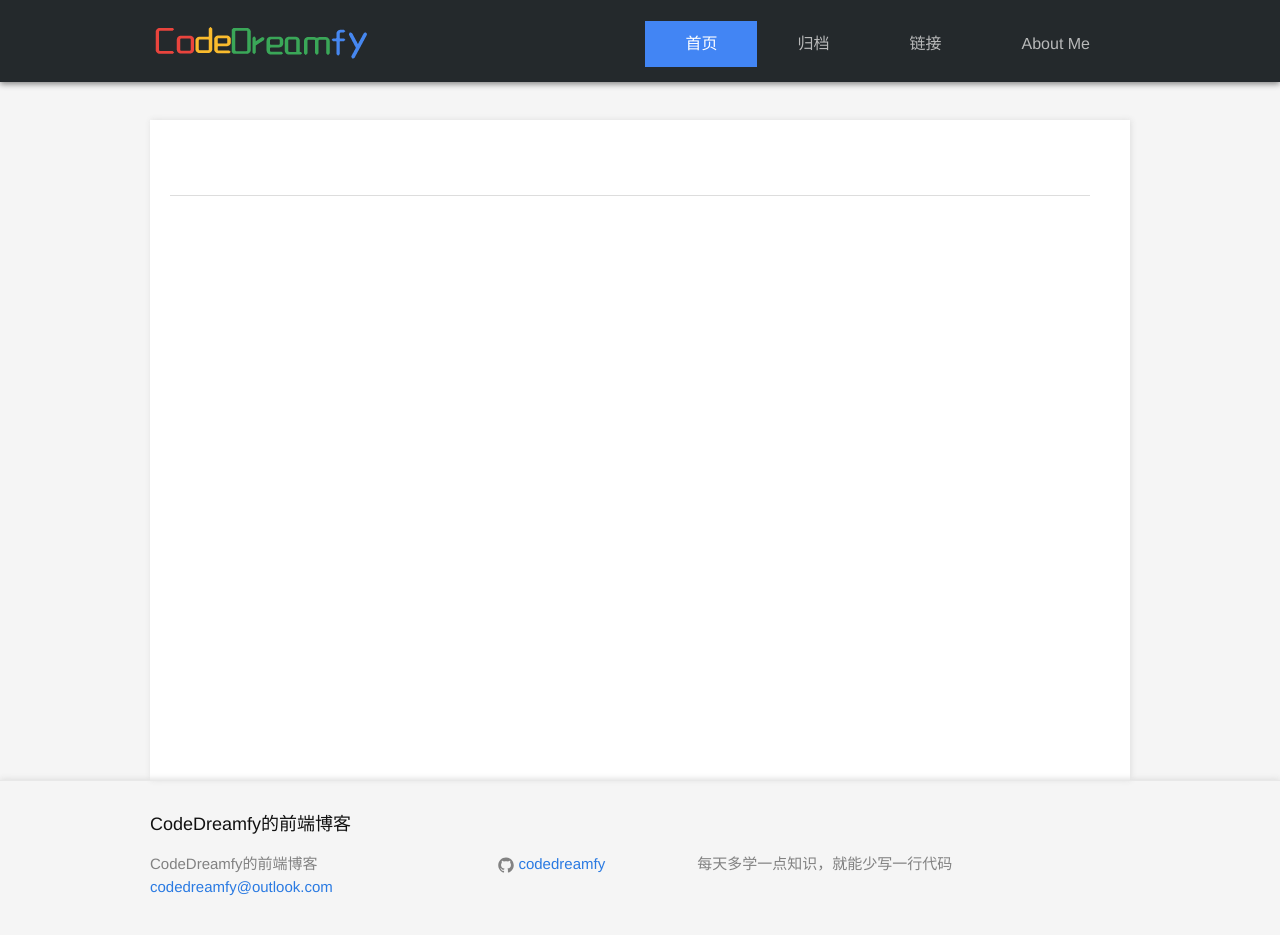
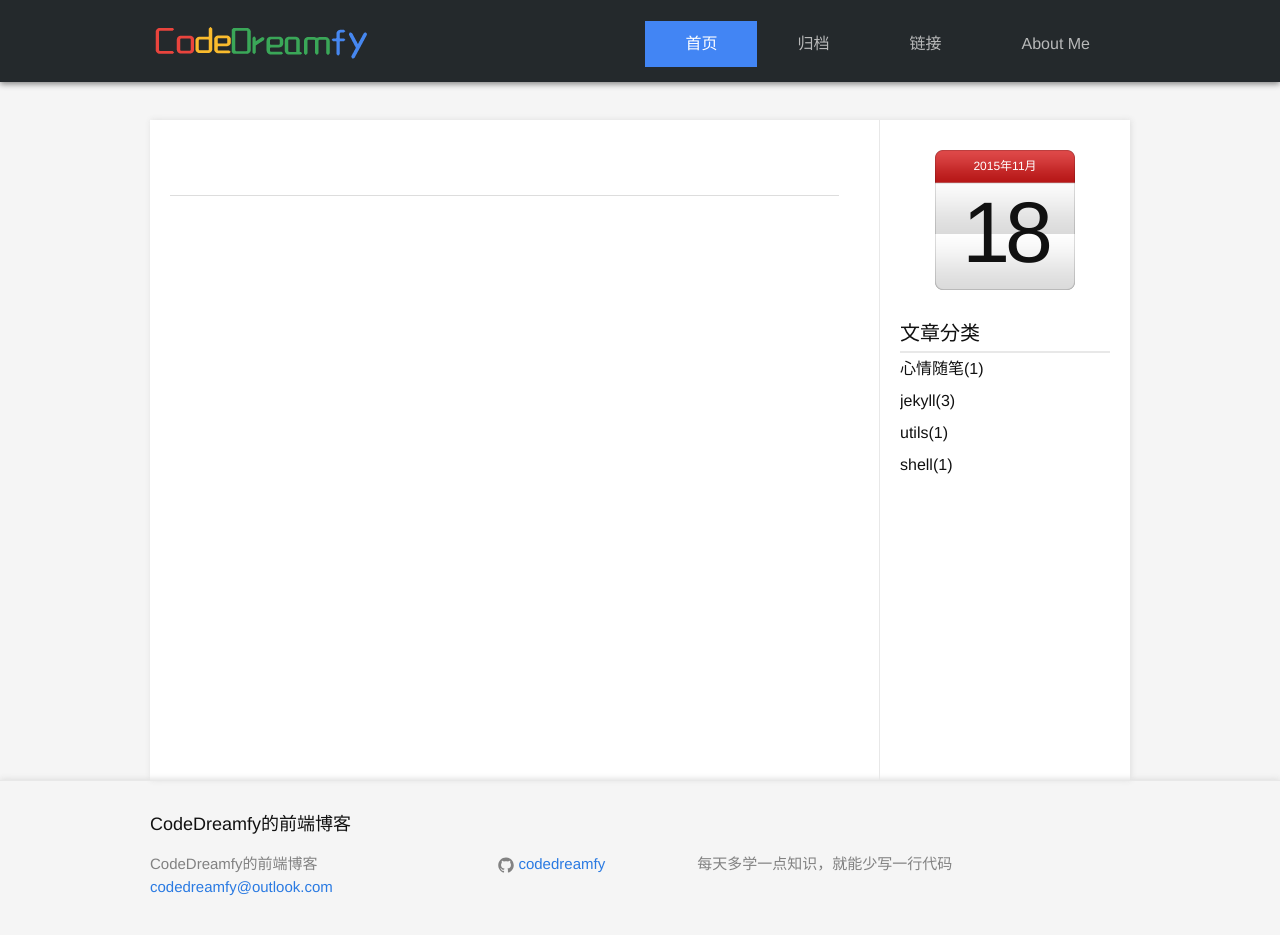
Before and after one commit to CodeDreamfy/codedream, a Jekyll site: the page built from showCategory.html, in a window 1280 px wide and 943 px high. Shown: the top 935 px of the window. Built offline with Jekyll 4.4.1, drawn with Linux system fonts in a browser that asks for light colours; some of the changed lines change nothing that is shown.

Commit message:
判断侧边栏

```diff
--- a/_layouts/default.html
+++ b/_layouts/default.html
@@ -37,7 +37,9 @@
     <script type="text/javascript" src="{{ "/js/lib/jquery.min.js" | prepend: site.baseurl }}"></script>
     <script type="text/javascript" src="{{ "/js/lib/jquery.query.js" | prepend: site.baseurl }}"></script>
     <script type="text/javascript" src="{{ "/js/main.js" | prepend: site.baseurl }}"></script>
-
+    <script type="text/javascript">
+      console.log('aa')
+    </script>
   </body>
 
 </html>
--- a/js/main.js
+++ b/js/main.js
@@ -36,14 +36,14 @@ $(function(){
 
 })
 
-/* 判断是否是首页，设置newslist的宽度，显隐藏sidebar */
-+function (){
-  var $sidebar = $('.sidebar'),
-      $newslist = $('.newslist'),
-      Class = $newslist.children().attr('class'),
-      newslistClass = 'null|home|category'.split('|');
-  if( newslistClass.indexOf(Class) == '-1'){
-    console.log('hehe')
+
++function(){
+  /* 判断是否是首页，设置newslist的宽度，显隐藏sidebar */
+  var $newslist = $('.newslist');
+  var $sidebar = $('.sidebar');
+  var mainClass = $newslist.children().attr('class').split(' ');
+  if( mainClass.indexOf('post') != '-1'){
+    console.log('hehe');
     $sidebar.hide();
     $newslist.css({'width' : '940px', 'border-right' : 'none'});
   }else {
```
